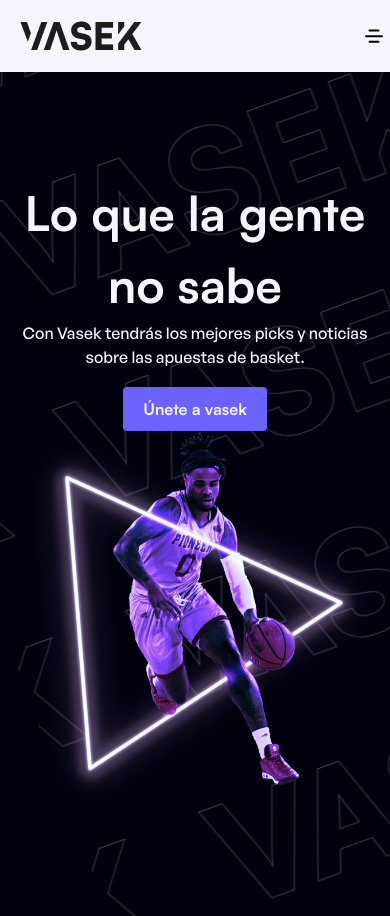
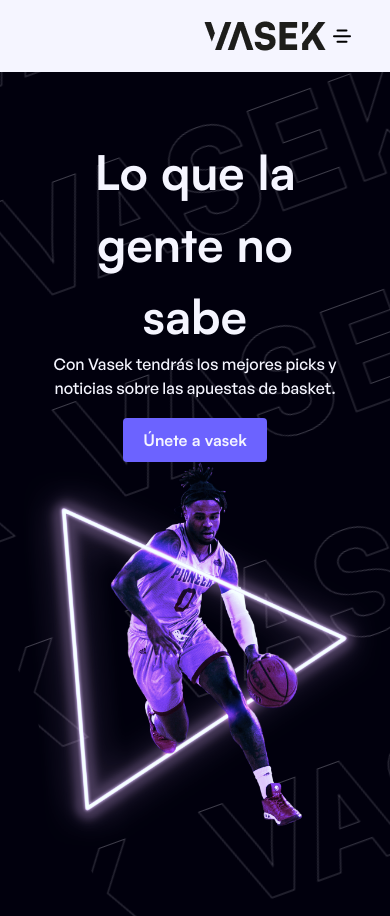
Before and after one commit to Omicrxn/vasek-website, a Next.js app: page / in a window 390 px wide. Built offline with nearby package versions, Linux system fonts and the light colour scheme.

Commit message:
fixing build errors

```diff
--- a/components/navbar.tsx
+++ b/components/navbar.tsx
@@ -4,14 +4,8 @@ import { AnimatePresence, motion, useCycle } from "framer-motion";
 import Lottie from "react-lottie-player";
 import type { AnimationDirection } from "lottie-web";
 import menuIconData from "../public/icons/menu.json";
-
-import {
-  FaTelegramPlane,
-  FaInstagram,
-  FaYoutube,
-  FaBars,
-  FaTiktok,
-} from "react-icons/fa";
+import Link from "next/link";
+import { FaTelegramPlane, FaInstagram, FaTiktok } from "react-icons/fa";
 
 const links = [
   { name: "Academia", to: "/academia", id: 3 },
@@ -115,28 +109,37 @@ const NavBar = () => {
           )}
         </AnimatePresence>
 
-        <a
+        <Link
           href="/"
           className="flex  flex-1 md:justify-center justify-start md:ml-0 ml-5"
         >
           <Image
             src="/vasek/Isotype_Black 1.png"
+            alt="vasek logo"
             width={122}
             height={30}
             layout="fixed"
           />
-        </a>
+        </Link>
         <div className="md:flex ml-auto  flex-1 justify-end hidden">
-          <a href="#" target="_blank">
+          <a href="#" target="_blank" rel="noreferrer">
             <FaTelegramPlane className="text-lg md:text-2xl mr-2" />
           </a>
-          <a href="https://www.instagram.com/vasek.method/" target="_blank">
+          <a
+            href="https://www.instagram.com/vasek.method/"
+            target="_blank"
+            rel="noreferrer"
+          >
             <FaInstagram className="text-lg md:text-2xl mr-2" />
           </a>
           {/* <a href="">
             <FaYoutube className="text-lg md:text-2xl mr-2" />
           </a> */}
-          <a href="https://www.tiktok.com/@vasekmethod" target="_blank">
+          <a
+            href="https://www.tiktok.com/@vasekmethod"
+            target="_blank"
+            rel="noreferrer"
+          >
             <FaTiktok className="text-lg md:text-2xl" />
           </a>
         </div>
--- a/sections/landing.tsx
+++ b/sections/landing.tsx
@@ -4,7 +4,7 @@ import ScrollingTextBg from "../components/scrollingTextBg";
 export default function Landing() {
   return (
     <div className="h-full relative flex justify-center  items-cente bg-vasek-black">
-      <div className=" flex md:flex-row flex-col justify-center items-center z-10">
+      <div className="container flex md:flex-row flex-col justify-center items-center z-10">
         <div className=" md:text-left text-center mx-2">
           <h1 className="md:text-vasek-h1 text-vasek-h2 font-bold text-vasek-white font-satoshi">
             Lo que la gente no sabe
@@ -14,13 +14,21 @@ export default function Landing() {
             basket.
           </p>
           <a
-            href=""
+            href="https://t.me/+eISveQd3cL00MDc0"
+            target="_blank"
+            rel="noreferrer"
             className="bg-vasek-purple-500 hover:bg-vasek-purple-600 active:bg-vasek-purple-700  px-5 py-3 rounded text-vasek-white  font-satoshi font-bold"
           >
             Únete a vasek
           </a>
         </div>
-        <Image src="/player 1.png" width={400} height={400} />
+        <Image
+          src="/player 1.png"
+          width={400}
+          height={400}
+          alt="basketball player"
+          layout="fixed"
+        />
       </div>
       <ScrollingTextBg />
     </div>
--- a/tailwind.config.js
+++ b/tailwind.config.js
@@ -8,20 +8,21 @@ module.exports = {
   theme: {
     container: {
       center: true,
+      padding:'2rem'
     },
-    screens: {
-      sm: "576px",
-      // => @media (min-width: 640px) { ... }
+    // screens: {
+    //   sm: "576px",
+    //   // => @media (min-width: 640px) { ... }
 
-      md: "768px",
-      // => @media (min-width: 768px) { ... }
+    //   md: "768px",
+    //   // => @media (min-width: 768px) { ... }
 
-      lg: "1024px",
-      // => @media (min-width: 1024px) { ... }
+    //   lg: "1024px",
+    //   // => @media (min-width: 1024px) { ... }
 
-      xl: "1280px",
-      // => @media (min-width: 1280px) { ... }
-    },
+    //   xl: "1280px",
+    //   // => @media (min-width: 1280px) { ... }
+    // },
     extend: {
       colors: {
         vasek: {
```
